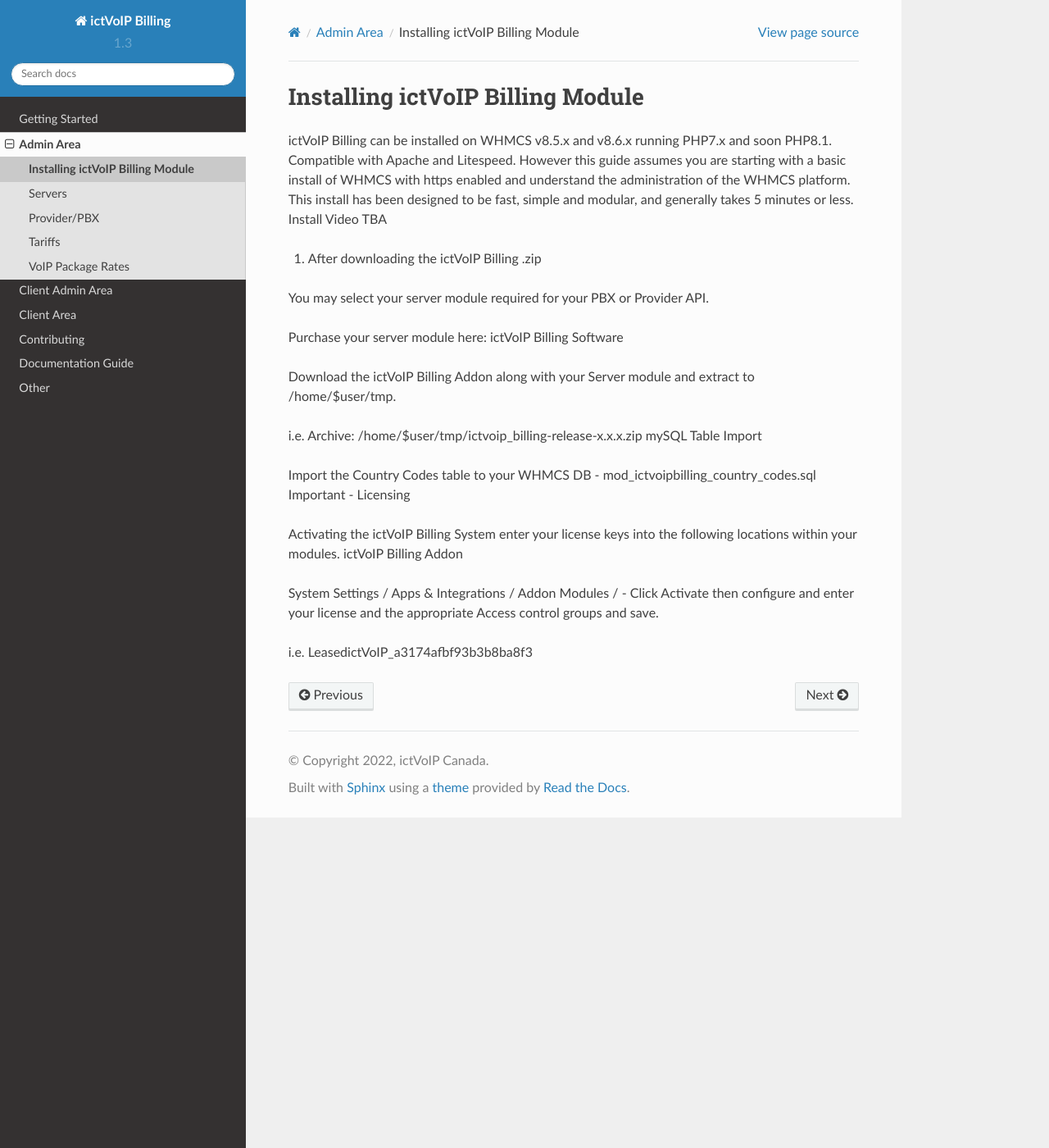
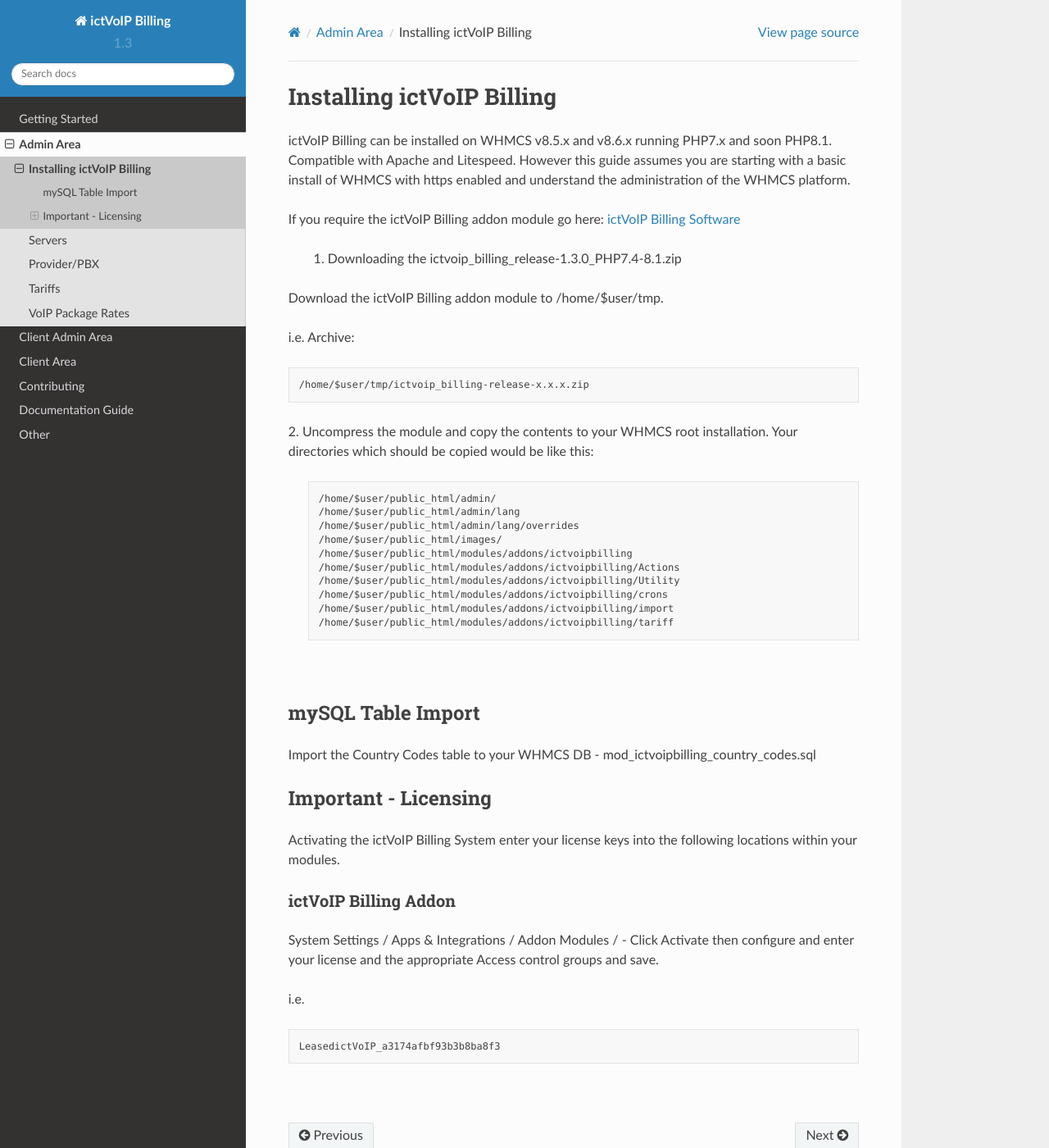
Before and after one commit to ictvoip/ictvoip-docs, a Sphinx documentation site: the page built from docs/source/admin/ictvoipbilling.rst, in a window 1280 px wide and 1400 px high. Shown: the whole window at 82% size. Built offline with Sphinx 7.4.7 and the Read the Docs theme 2.0.0, drawn with Linux system fonts in a browser that asks for light colours; pages that are not in the unit, such as notebooks, are missing from menus.

Commit message:
Update ictvoipbilling.rst

```diff
--- a/docs/source/admin/ictvoipbilling.rst
+++ b/docs/source/admin/ictvoipbilling.rst
@@ -1,27 +1,59 @@
-###################################
-Installing ictVoIP Billing Module
-###################################
+############################
+Installing ictVoIP Billing
+############################
 
 
-ictVoIP Billing can be installed on WHMCS v8.5.x and v8.6.x running PHP7.x and soon PHP8.1. Compatible with Apache and Litespeed. However this guide assumes you are starting with a basic install of WHMCS with https enabled and understand the administration of the WHMCS platform. This install has been designed to be fast, simple and modular, and generally takes 5 minutes or less. Install Video TBA
+ictVoIP Billing can be installed on WHMCS v8.5.x and v8.6.x running PHP7.x and soon PHP8.1. Compatible with Apache and Litespeed. However this guide assumes you are starting with a basic install of WHMCS with https enabled and understand the administration of the WHMCS platform.
 
-1. After downloading the ictVoIP Billing .zip
+If you require the ictVoIP Billing addon module go here: `ictVoIP Billing Software <https://www.icttech.ca/index.php?rp=/store/ictvoip-billing-software>`_
 
-You may select your server module required for your PBX or Provider API.
 
-Purchase your server module here: ictVoIP Billing Software
+ 1. Downloading the ictvoip_billing_release-1.3.0_PHP7.4-8.1.zip
 
-Download the ictVoIP Billing Addon along with your Server module and extract to /home/$user/tmp.
+Download the ictVoIP Billing addon module to /home/$user/tmp.
 
-i.e. Archive: /home/$user/tmp/ictvoip_billing-release-x.x.x.zip
+i.e. Archive:
+::
+
+/home/$user/tmp/ictvoip_billing-release-x.x.x.zip
+
+|
+ 2. Uncompress the module and copy the contents to your WHMCS root installation. Your directories which should be copied would be like this:
+
+ ::
+
+   /home/$user/public_html/admin/
+   /home/$user/public_html/admin/lang
+   /home/$user/public_html/admin/lang/overrides
+   /home/$user/public_html/images/
+   /home/$user/public_html/modules/addons/ictvoipbilling
+   /home/$user/public_html/modules/addons/ictvoipbilling/Actions
+   /home/$user/public_html/modules/addons/ictvoipbilling/Utility
+   /home/$user/public_html/modules/addons/ictvoipbilling/crons
+   /home/$user/public_html/modules/addons/ictvoipbilling/import
+   /home/$user/public_html/modules/addons/ictvoipbilling/tariff
+
+|
+
 mySQL Table Import
+####################
 
 Import the Country Codes table to your WHMCS DB - mod_ictvoipbilling_country_codes.sql
+
 Important - Licensing
+########################
+
 
 Activating the ictVoIP Billing System enter your license keys into the following locations within your modules.
+
 ictVoIP Billing Addon
+***********************
 
 System Settings / Apps & Integrations / Addon Modules / - Click Activate then configure and enter your license and the appropriate Access control groups and save.
 
-i.e. LeasedictVoIP_a3174afbf93b3b8ba8f3
+i.e.
+::
+
+ LeasedictVoIP_a3174afbf93b3b8ba8f3
+
+|
```
